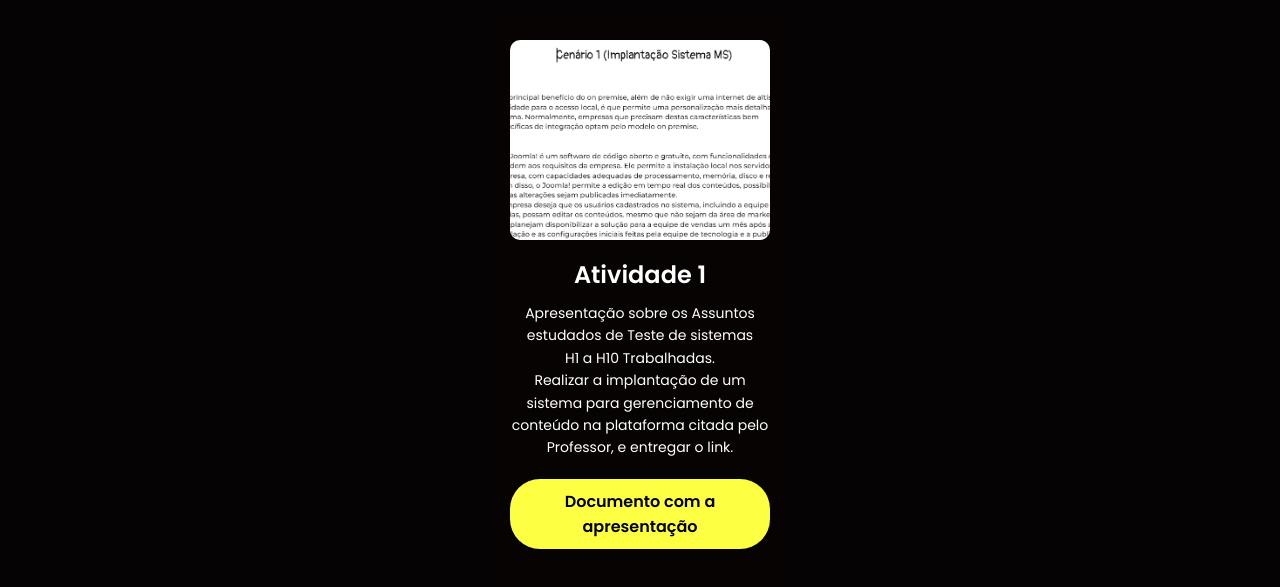
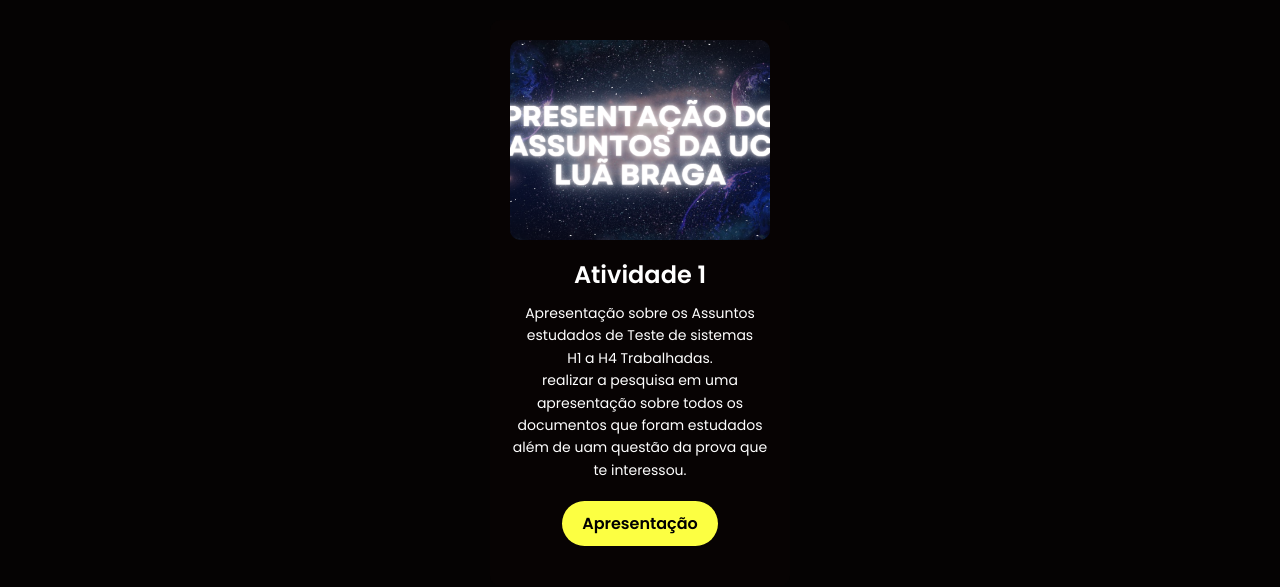
Before and after one commit to luabraga0211/Portfolio3TRI, a website: page Tecnico/testes.html in a window 1280 px wide. Shown: the part 83-670 px from the top of the page. Drawn offline with Linux system fonts and the light colour scheme.

Commit message:
PORTFOLIO COMPLETO
att

```diff
--- a/Tecnico/testes.html
+++ b/Tecnico/testes.html
@@ -166,11 +166,11 @@
 </header>
 <main>
     <div class="card">
-        <img src="/images/implantacao.png" alt="Imagem representativa"/>
+        <img src="/images/apresentacao.png" alt="Imagem representativa"/>
         <h2>Atividade 1</h2>
-        <p>Apresentação sobre os Assuntos estudados de Teste de sistemas <br> H1 a H10 Trabalhadas. <br> Realizar a implantação de um sistema para gerenciamento de conteúdo na plataforma citada pelo Professor, e entregar o link.</p>
+        <p>Apresentação sobre os Assuntos estudados de Teste de sistemas <br> H1 a H4 Trabalhadas. <br> realizar a pesquisa em uma apresentação sobre todos os documentos que foram estudados além de uam questão da prova que te interessou.</p>
         <a href="https://www.canva.com/design/DAGWZZcS4SU/t9DlCz8p2Z0gvm-tjhQB4w/edit?utm_content=DAGWZZcS4SU&utm_campaign=designshare&utm_medium=link2&utm_source=sharebutton">
-            <button>Documento com a apresentação</button>
+            <button>Apresentação</button>
         </a>
     </div>
 
```
Also changed, not shown: images/apresentacao.png (added).
